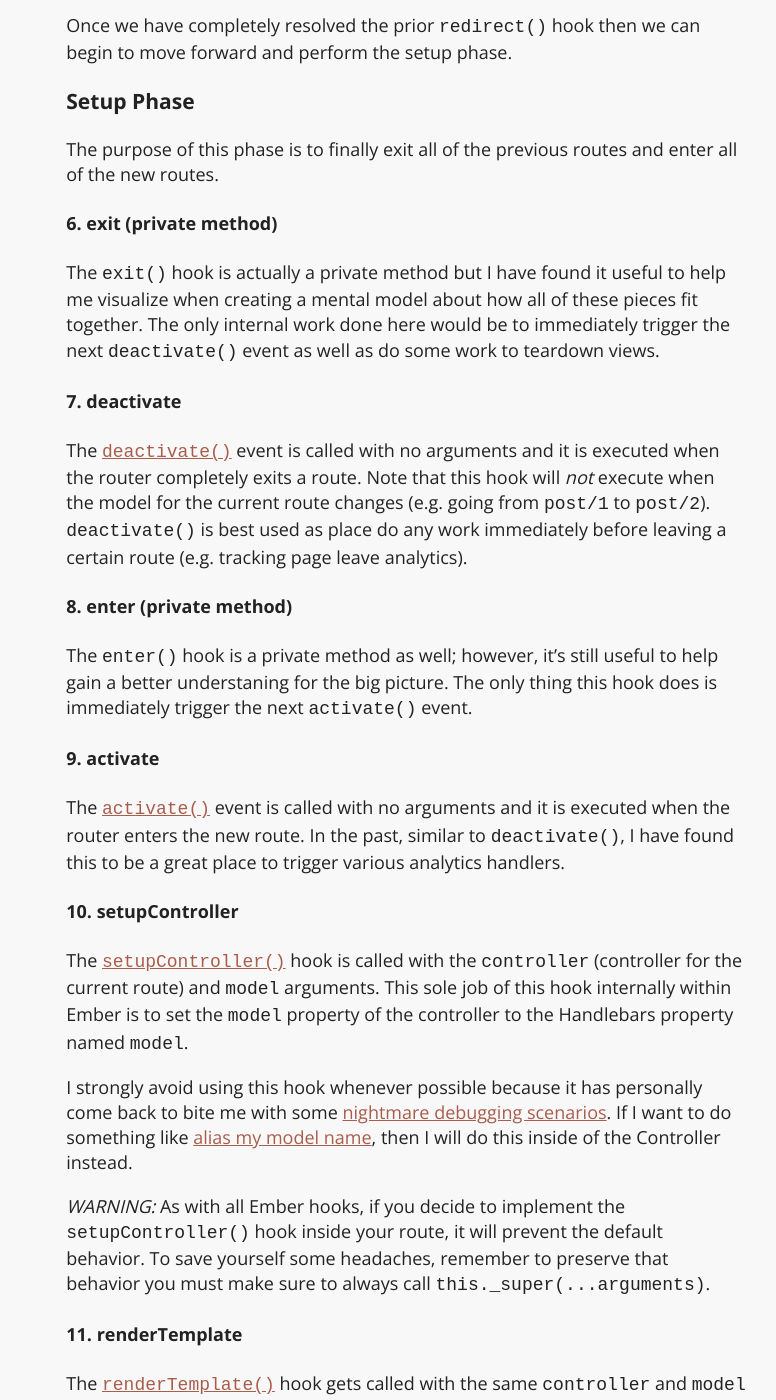
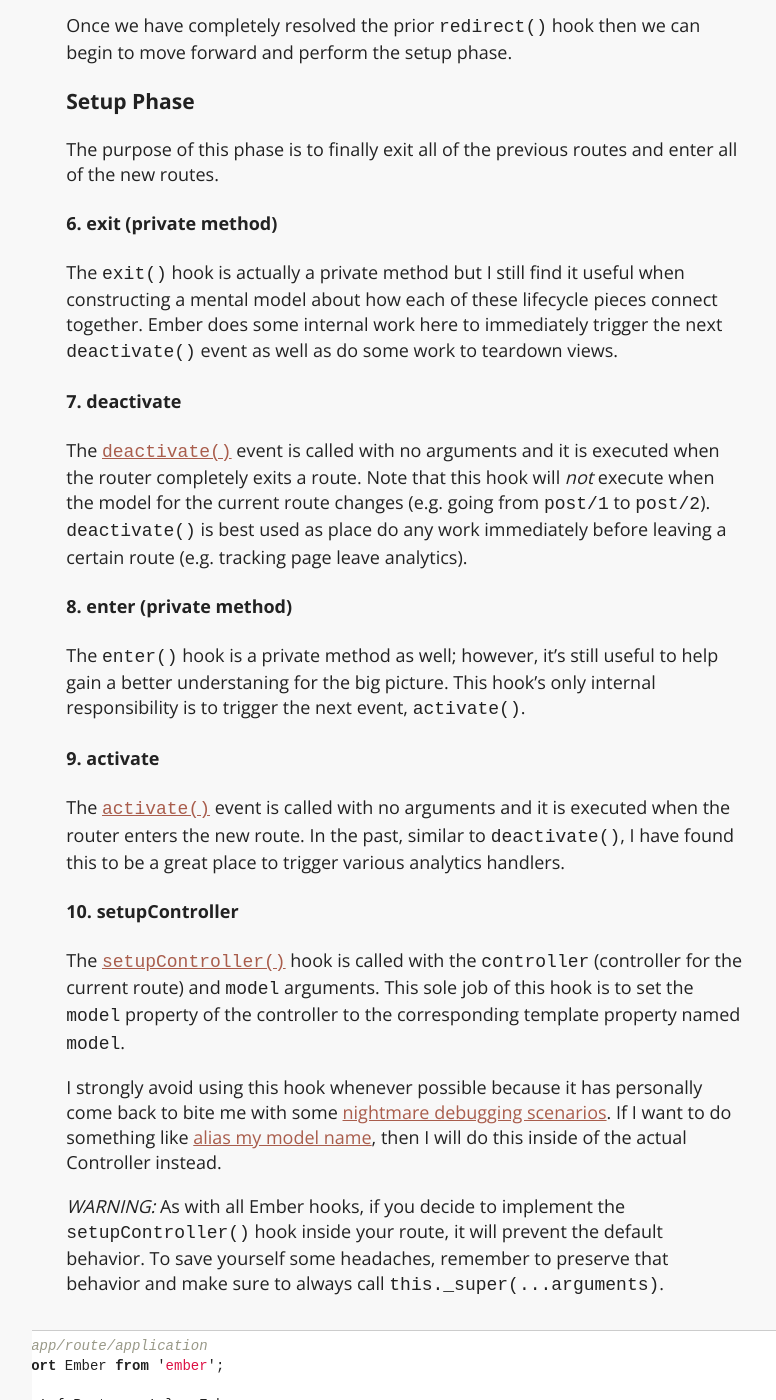
Before and after one commit to alexdiliberto/alexdiliberto.github.io, a Jekyll site: the page built from _posts/2017-05-27-ember-route-hooks-a-complete-look.md, in a window 1280 px wide and 1400 px high, scrolled down 3585 px. Shown: the whole window, without its empty margins (234-1010 px from the left). Built offline with Jekyll 4.4.1, drawn with Linux system fonts in a browser that asks for light colours; comment, search, counter and statistics services are not loaded; some of the changed text lies outside the part shown.

Commit message:
Update 2017-05-27-ember-route-hooks-a-complete-look.md

````diff
--- a/_posts/2017-05-27-ember-route-hooks-a-complete-look.md
+++ b/_posts/2017-05-27-ember-route-hooks-a-complete-look.md
@@ -73,23 +73,41 @@ Once we have completely resolved the prior `redirect()` hook then we can begin t
 The purpose of this phase is to finally exit all of the previous routes and enter all of the new routes.
 
 #### 6. exit (private method)
-The `exit()` hook is actually a private method but I have found it useful to help me visualize when creating a mental model about how all of these pieces fit together. The only internal work done here would be to immediately trigger the next `deactivate()` event as well as do some work to teardown views.
+The `exit()` hook is actually a private method but I still find it useful when constructing a mental model about how each of these lifecycle pieces connect together. Ember does some internal work here to immediately trigger the next `deactivate()` event as well as do some work to teardown views.
 
 #### 7. deactivate
 The [`deactivate()`](https://www.emberjs.com/api/classes/Ember.Route.html#method_deactivate) event is called with no arguments and it is executed when the router completely exits a route. Note that this hook will _not_ execute when the model for the current route changes (e.g. going from `post/1` to `post/2`). `deactivate()` is best used as place do any work immediately before leaving a certain route (e.g. tracking page leave analytics).
 
 #### 8. enter (private method)
-The `enter()` hook is a private method as well; however, it's still useful to help gain a better understaning for the big picture. The only thing this hook does is immediately trigger the next `activate()` event.
+The `enter()` hook is a private method as well; however, it's still useful to help gain a better understaning for the big picture. This hook's only internal responsibility is to trigger the next event, `activate()`.
 
 #### 9. activate
 The [`activate()`](https://www.emberjs.com/api/classes/Ember.Route.html#method_activate) event is called with no arguments and it is executed when the router enters the new route. In the past, similar to `deactivate()`, I have found this to be a great place to trigger various analytics handlers.
 
 #### 10. setupController
-The [`setupController()`](https://www.emberjs.com/api/classes/Ember.Route.html#method_setupController) hook is called with the `controller` (controller for the current route) and `model` arguments. This sole job of this hook internally within Ember is to set the `model` property of the controller to the Handlebars property named `model`.
+The [`setupController()`](https://www.emberjs.com/api/classes/Ember.Route.html#method_setupController) hook is called with the `controller` (controller for the current route) and `model` arguments. This sole job of this hook is to set the `model` property of the controller to the corresponding template property named `model`.
 
-I strongly avoid using this hook whenever possible because it has personally come back to bite me with some [nightmare debugging scenarios](https://www.mutuallyhuman.com/blog/2017/02/17/debugging-your-assumptions-ember-edition). If I want to do something like [alias my model name](https://github.com/DockYard/styleguides/blob/master/engineering/ember.md#alias-your-model), then I will do this inside of the Controller instead.
+I strongly avoid using this hook whenever possible because it has personally come back to bite me with some [nightmare debugging scenarios](https://www.mutuallyhuman.com/blog/2017/02/17/debugging-your-assumptions-ember-edition). If I want to do something like [alias my model name](https://github.com/DockYard/styleguides/blob/master/engineering/ember.md#alias-your-model), then I will do this inside of the actual Controller instead.
 
-_WARNING:_ As with all Ember hooks, if you decide to implement the `setupController()` hook inside your route, it will prevent the default behavior. To save yourself some headaches, remember to preserve that behavior you must make sure to always call `this._super(...arguments)`.
+_WARNING:_ As with all Ember hooks, if you decide to implement the `setupController()` hook inside your route, it will prevent the default behavior. To save yourself some headaches, remember to preserve that behavior and make sure to always call `this._super(...arguments)`.
+
+```js
+// app/route/application
+import Ember from 'ember';
+
+const { Route, set } = Ember;
+
+export default Route.extend({
+  setupController() {
+    // Hey Ember! Don't forget to do your stuff!
+    this._super(...arguments)
+
+    // OK good, Ember is done with it's internal work
+    // Now I'm going to ignore Alex's advice and do some stuff here anyway :)
+    set(this, 'foo', 123);
+  }
+});
+```
 
 #### 11. renderTemplate
 The [`renderTemplate()`](https://www.emberjs.com/api/classes/Ember.Route.html#method_renderTemplate) hook gets called with the same `controller` and `model` arguments from the above `setupController()`. Internally, this hook is used to render the template for your current route. By default, it renders your route's template, configured with the current controller for the route.
````
